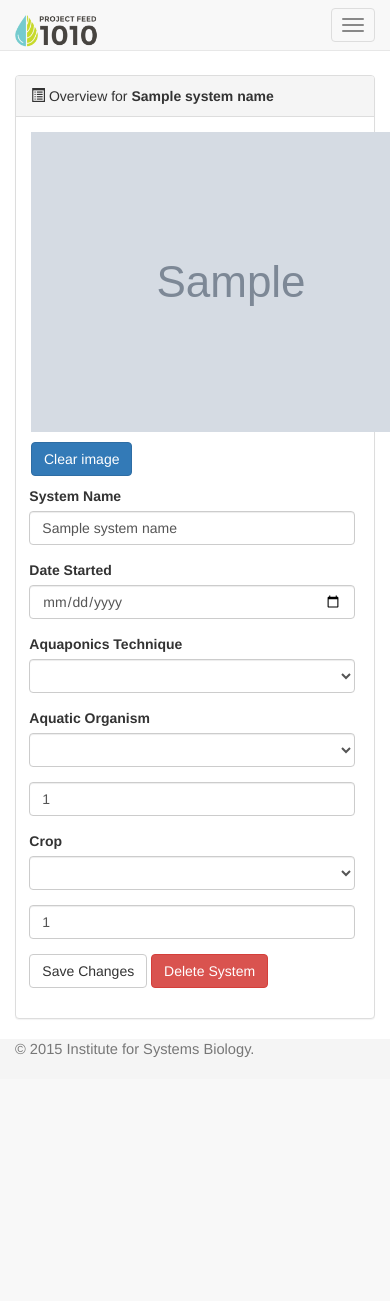
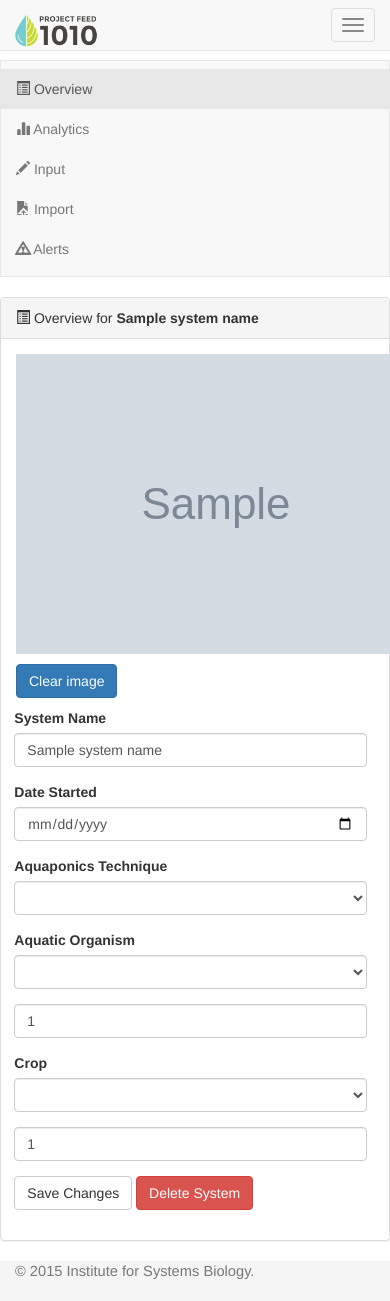
Before and after one commit to baliga-lab/aqxWeb, a Flask app: template templates/system_details.html in a window 390 px wide; the page is wider, and only the part inside the window is pictured. Before the commit the page ends 1057 px from the top of that part, so only its background shows below. Run offline with Flask 2, Linux system fonts and the light colour scheme; the template is opened without the code that fills it: most values are stand-ins (such as "Sample title", 1, 10 or a date in 2020); grey boxes marked "Sample" are stand-in pictures; some libraries are stand-ins or nearby versions.

Commit message:
system details: sidebar changed to be top bar
will work on mobile, too

```diff
--- a/templates/system_details.html
+++ b/templates/system_details.html
@@ -4,17 +4,19 @@
 
     <div class="container-fluid">
       <div class="row">
-        <div class="col-sm-3 col-md-2 sidebar" style="margin-bottom: 40px;">
-          <ul class="nav nav-sidebar">
+        <nav class="navbar navbar-default" role="navigation">
+          <div class="container-fluid">
+          <ul class="nav navbar-nav">
             <li id="overview-li" class="active"><a href="javascript:void(0)" title="Overview" id="overview-link"><span class="glyphicon glyphicon-list-alt"></span> Overview <span class="sr-only">(current)</span></a></li>
             <li id="analytics-li"><a href="javascript:void(0)" title="Display analytics" id="analytics-link"><span class="glyphicon glyphicon-stats"></span> Analytics</a></li>
             <li id="input-li"><a href="javascript:void(0)" title="Input" id="input-link"><span class="glyphicon glyphicon-pencil"></span> Input</a></li>
             <li id="import-li"><a href="javascript:void(0)" title="Import" id="import-link"><span class="glyphicon glyphicon-open-file"></span> Import</a></li>
             <li id="alert-li"><a href="javascript:void(0)" title="Alerts" id="alert-link"><span class="glyphicon glyphicon-warning-sign"></span> Alerts</a></li>
           </ul>
-        </div><!-- /.col-sm-3 sidebar -->
+          </div>
+        </nav><!-- /.navbar -->
 
-        <div class="col-sm-9 col-sm-offset-3 col-md-10 col-md-offset-2 main">
+        <div class="main">
           {# Flash messages go here #}
           {% with messages = get_flashed_messages(category_filter=["error"]) %}
           {% if messages %}
```
